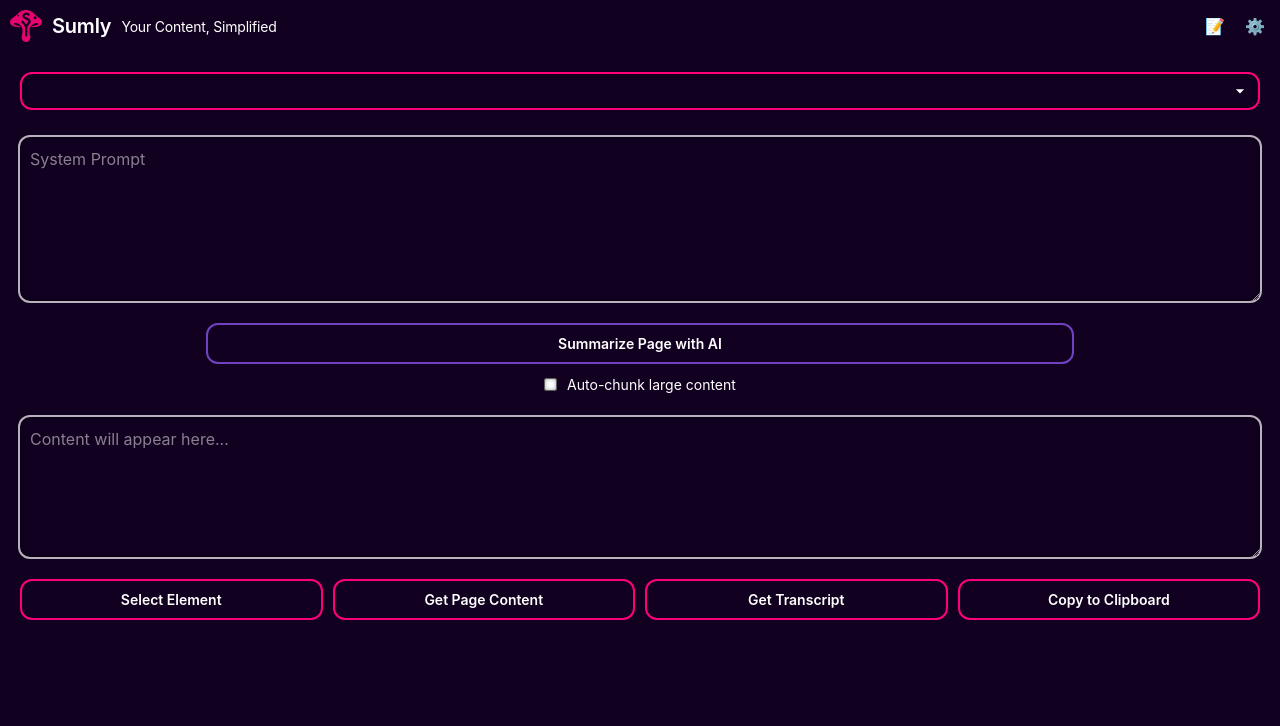
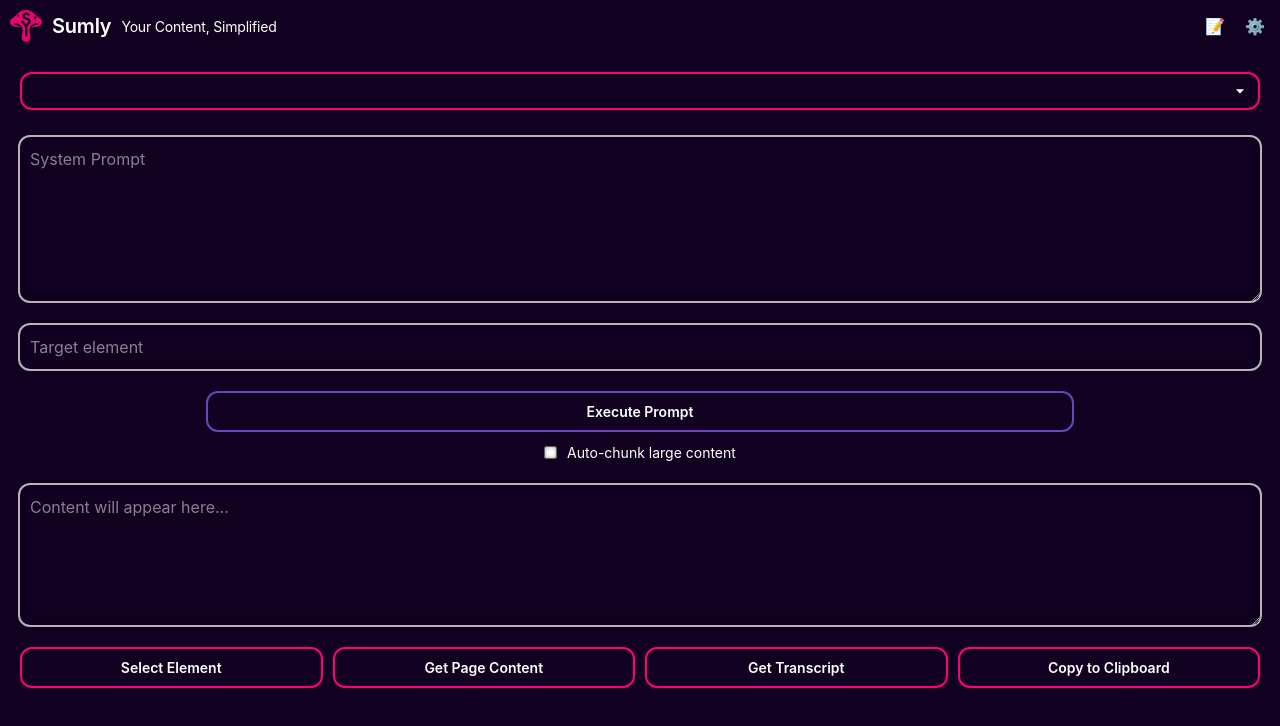
Before and after one commit to loktar00/Sumly-ai-content-summary-extension, a React (Vite) app: page / in a window 1280 px wide. Shown: the top 726 px of the page. Built offline with nearby package versions, Linux system fonts and the light colour scheme.

Commit message:
paths are saved, saved selectors auto load with prompts, content is gathered from the saved selectors for summary

```diff
--- a/src/views/Home/Home.tsx
+++ b/src/views/Home/Home.tsx
@@ -11,10 +11,12 @@
     const [selectedPromptContent, setSelectedPromptContent] = useState<string>('');
     const [, setLocation] = useLocation();
     const { setContent, setPrompt, enableChunking, setEnableChunking } = useSummaryStore();
+    const [selectedPath, setSelectedPath] = useState<string>('');
     const transcriptAreaRef = useRef<HTMLTextAreaElement>(null);
 
-    const handlePromptChange = (content: string) => {
+    const handlePromptChange = (content: string, selector: string | undefined) => {
         setSelectedPromptContent(content);
+        setSelectedPath(selector || '');
         setPrompt(content);
     };
 
@@ -61,6 +63,8 @@
         if (!userContent) {
             if (isYouTube) {
                 await handleFetchTranscript();
+            } else if (selectedPath) {
+                await handlePathSelected(selectedPath);
             } else {
                 await handleFetchWebpage();
             }
@@ -123,14 +127,15 @@
                 cols={50}
                 placeholder="System Prompt"
                 value={selectedPromptContent}
-                onChange={(e) => handlePromptChange(e.target.value)}
+                onChange={(e) => handlePromptChange(e.target.value, selectedPath)}
             />
+            <input type="text" id="use-selector" placeholder="Target element" value={selectedPath || ''} onChange={(e) => setSelectedPath(e.target.value)} />
             <div className="summarize-controls">
                 <button
                     id="summarize-transcript"
                     className="btn ai-btn"
                     onClick={handleSummarize}>
-                    Summarize Page with AI
+                    Execute Prompt
                 </button>
                 <div className="chunk-control">
                     <label>
--- a/src/views/Home/PromptSelector.tsx
+++ b/src/views/Home/PromptSelector.tsx
@@ -5,7 +5,7 @@
 import { findBestMatchForUrl } from "@/utils/url";
 import { Loader } from '@/components/Loader';
 
-export const PromptSelector = ({ onSelect }: { onSelect: (content: string) => void }) => {
+export const PromptSelector = ({ onSelect }: { onSelect: (content: string, selector?: string) => void }) => {
     const { prompts, isLoading, error } = usePromptManagerStore();
     const [selectedPrompt, setSelectedPrompt] = useState<Prompt | null>(null);
 
@@ -14,7 +14,7 @@
         setSelectedPrompt(foundPrompt || null);
 
         if (foundPrompt) {
-            onSelect(foundPrompt.content);
+            onSelect(foundPrompt.content, foundPrompt.selector);
         }
     };
 
```
